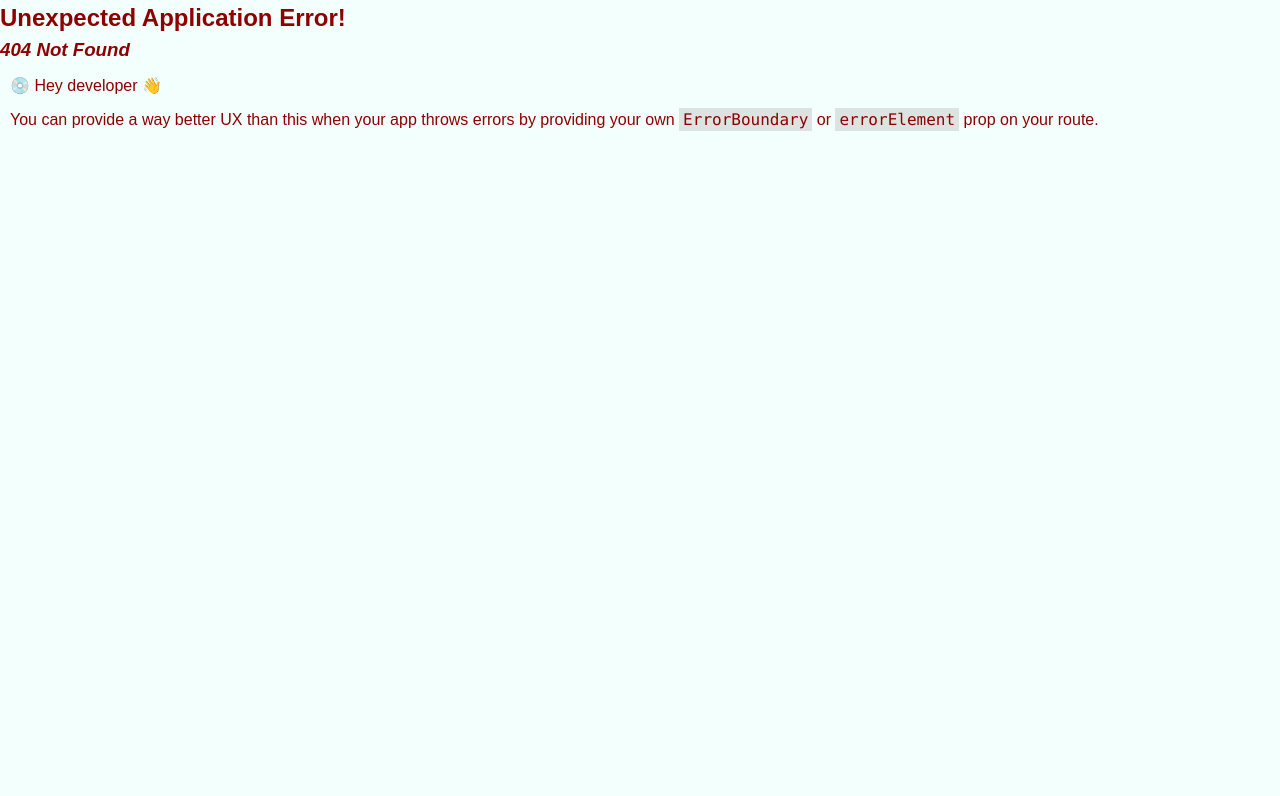
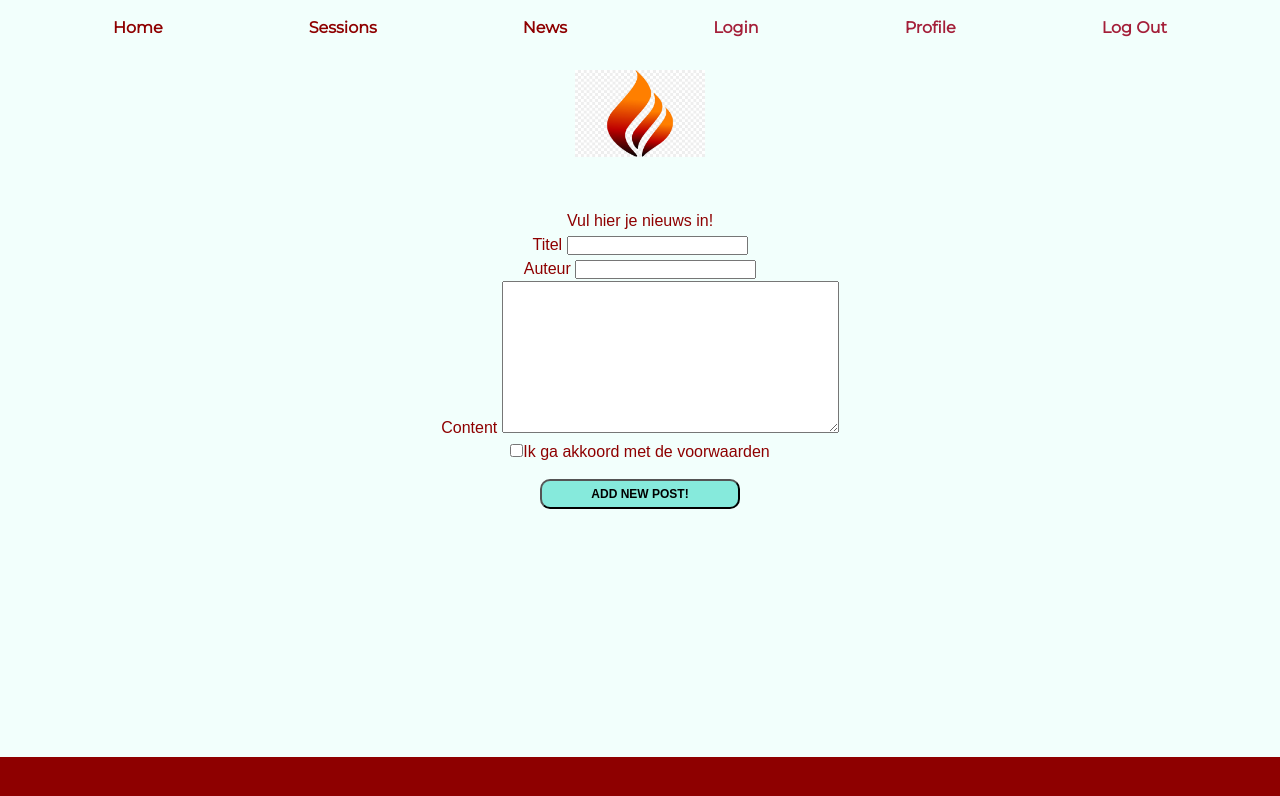
Before and after one commit to ayalena/kc-project, a React (Create React App) app: page /form in a window 1280 px wide. Before the commit this address had no page. Shown: the top 796 px of the page. Built offline with nearby package versions, Linux system fonts and the light colour scheme; a web font is replaced by a local one.

Commit message:
added news form page w basic styling, basic footer component

```diff
--- a/package.json
+++ b/package.json
@@ -9,8 +9,10 @@
     "axios": "^1.4.0",
     "react": "^18.2.0",
     "react-dom": "^18.2.0",
+    "react-hook-form": "^7.44.3",
     "react-router-dom": "^6.12.1",
     "react-scripts": "5.0.1",
+    "styled-components": "^6.0.0-rc.3",
     "vite": "^4.3.9",
     "web-vitals": "^2.1.4"
   },
--- a/src/components/Button/Button.css
+++ b/src/components/Button/Button.css
@@ -20,7 +20,7 @@
 }
 
 .session-button {
-    background-color: #86eadc;
+    background-color: #8e0000;
     margin: 15px;
     border-radius: 10px;
     font-size: 12px;
@@ -34,10 +34,55 @@
     height: 35px;
 }
 
+.news-button {
+    background-color: #8e0000;
+    margin: 15px;
+    border-radius: 10px;
+    font-size: 12px;
+    font-weight: bold;
+    width: 200px;
+    height: 30px;
+    color: white;
+    margin-left: 150px;
+}
+
+.news-button:hover {
+    width: 205px;
+    height: 35px;
+}
+
+.add-button {
+    background-color: #86eadc;
+    margin: 15px;
+    border-radius: 10px;
+    font-size: 12px;
+    font-weight: bold;
+    width: 200px;
+    height: 30px;
+    color: black;
+}
+
+.add-button:hover {
+    width: 205px;
+    height: 35px;
+}
+
 /*tablet*/
 @media screen and (min-width: 768px) {
 
     .round-button {
         margin-right: 0px;
     }
+    .news-button {
+        margin-left: 350px;
+    }
 }
+
+/*laptop*/
+@media screen and (min-width: 992px) {
+
+    .news-button {
+        margin-left: 600px;
+    }
+
+}
--- /dev/null
+++ b/src/components/Footer/Footer.css
@@ -0,0 +1,16 @@
+* {
+    margin: 0;
+    padding: 0;
+}
+
+.footer-container {
+    width: 100%;
+    /*display: flex;*/
+    /*justify-content: space-around;*/
+    /*align-items: flex-end;*/
+    height: 100px;
+    /* background: url(../../assets/header1.jpg); */
+    background-color: #8e0000;
+    background-size: cover;
+    margin-top: 233px;
+}
--- /dev/null
+++ b/src/components/Footer/Footer.js
@@ -0,0 +1,14 @@
+import React from "react";
+import './Footer.css';
+
+function Footer() {
+
+    return (
+        <>
+            <div className="footer-container">
+            </div>
+        </>
+    );
+}
+
+export default Footer;
--- a/src/index.js
+++ b/src/index.js
@@ -6,6 +6,7 @@ import reportWebVitals from './reportWebVitals';
 import { createBrowserRouter, RouterProvider } from 'react-router-dom';
 import Sessions from './pages/Sessions/Sessions';
 import News from './pages/News/News';
+import NewsItemForm from './pages/NewsItemForm/NewsItemForm';
 
 const router = createBrowserRouter([
   {
@@ -19,6 +20,10 @@ const router = createBrowserRouter([
   {
     path: "news",
     element: <News />,
+  },
+  {
+    path: "form",
+    element: <NewsItemForm />,
   }
 ]);
 
--- a/src/pages/Home/Home.js
+++ b/src/pages/Home/Home.js
@@ -3,6 +3,7 @@ import PageHeader from "../../components/PageHeader/PageHeader";
 import logo from '../../assets/mock-logo.jpg';
 import { Link, useNavigate  } from 'react-router-dom';
 import Button from '../../components/Button/Button';
+import Footer from '../../components/Footer/Footer';
 
 function Home() {
     const navigate = useNavigate ();
@@ -52,6 +53,7 @@ function Home() {
                     </Button>
                 </section>
             </div>
+            <Footer />
         </>
     );
 }
--- a/src/pages/News/News.js
+++ b/src/pages/News/News.js
@@ -4,6 +4,9 @@ import PageHeader from "../../components/PageHeader/PageHeader";
 import logo from "../../assets/mock-logo.jpg";
 import './News.css';
 import NavBar from "../../components/NavBar/NavBar";
+import Button from "../../components/Button/Button";
+import { useNavigate } from "react-router-dom";
+import Footer from "../../components/Footer/Footer";
 
 function News() {
     const [isMounted, setIsMounted] = useState(false);
@@ -11,6 +14,12 @@ function News() {
     // news
     const [newsInfo, setNewsInfo] = useState([]);
     const [currentNewsnInfo, setCurrentNewsInfo] = useState([])
+
+    const navigate = useNavigate ();
+
+    function handleClick() {
+        navigate("/form");
+    }
 
     // getting the news
     useEffect(() => {
@@ -53,6 +62,16 @@ function News() {
                     })}
                 </div>
             </div>
+
+            <Button
+                    className="news-button"
+                    type="button"
+                    onClick={handleClick}
+                    text="ADD NEW POST!"
+                >
+            </Button>
+
+            <Footer />
         </>
     );
 }
--- /dev/null
+++ b/src/pages/NewsItemForm/NewsItemForm.css
@@ -0,0 +1,11 @@
+.form-container{
+    display: flex;
+    flex-direction: column;
+    justify-content: center;
+    align-items: center;
+}
+
+
+.round-button {
+    margin-left: 475px;
+}
--- /dev/null
+++ b/src/pages/NewsItemForm/NewsItemForm.js
@@ -0,0 +1,111 @@
+import React from 'react';
+import './NewsItemForm.css';
+import { useForm } from 'react-hook-form';
+import NavBar from '../../components/NavBar/NavBar';
+import PageHeader from '../../components/PageHeader/PageHeader';
+import logo from '../../assets/mock-logo.jpg';
+import Footer from '../../components/Footer/Footer';
+import Button from '../../components/Button/Button';
+
+function NewsItemForm() {
+    const { register, handleSubmit, formState: { errors } } = useForm();
+
+    function onFormSubmit(data) {
+        console.log(data);
+    }
+
+    function handleClick() {
+        console.log('form submitted');
+    }
+
+    // console.log('ERRORS', errors);
+    return (
+        <>
+            <NavBar></NavBar>
+            <PageHeader icon={logo} />
+            <main>
+                <form onSubmit={handleSubmit(onFormSubmit)}>
+                    <div className="form-container">
+                        {/* <fieldset> */}
+                        <legend>Vul hier je nieuws in!</legend>
+
+                        <div>
+                            <label htmlFor="title"> Titel </label>
+                            <input
+                                type="text"
+                                id="title"
+                                {...register("title", {
+                                    required: {
+                                        value: true,
+                                        message: "Titel is verplicht",
+                                    },
+                                    minLength: {
+                                        value: 3,
+                                        message: "Titel moet minimaal drie karakters bevatten",
+                                    },
+                                })}
+                            />
+                            {errors.title && <p>{errors.title.message}</p>}
+                        </div>
+
+                        <div>
+                            <label htmlFor="author"> Auteur </label>
+                            <input
+                                type="text"
+                                id="author"
+                                {...register("author", {
+                                    required: {
+                                        value: true,
+                                        message: "Auteur is verplicht"
+                                    },
+                                })}
+                            />
+                            {errors.author && <p>{errors.author.message}</p>}
+                        </div>
+
+                        <div>
+                            <label htmlFor="content"> Content </label>
+                            <textarea
+                                type="text"
+                                id="content"
+                                rows={10}
+                                cols={40}
+                                {...register("content", {
+                                    required: {
+                                        value: true,
+                                        message: "Content is verplicht"
+                                    },
+                                })}
+                            />
+                            {errors.content && <p>{errors.content.message}</p>}
+                        </div>
+
+                        <div id="checkbox">
+                            <input
+                                type="checkbox"
+                                id="terms-and-conditions"
+                                {...register("terms-and-conditions")}
+                            />
+                            Ik ga akkoord met de voorwaarden
+                        </div>
+
+                        <div>
+                            <Button
+                                className="add-button"
+                                type="button"
+                                onClick={handleClick}
+                                text="ADD NEW POST!"
+                            >
+                            </Button>
+                        </div>
+
+                        {/* </fieldset> */}
+                    </div>
+                </form>
+            </main>
+            <Footer />
+        </>
+    );
+}
+
+export default NewsItemForm;
--- a/src/pages/Sessions/Sessions.css
+++ b/src/pages/Sessions/Sessions.css
@@ -1,4 +1,4 @@
-.sessions-container {
+.sessions-container, .children-container {
     width: 90%;
     margin: 60px auto;
     text-align: center;
--- a/src/pages/Sessions/Sessions.js
+++ b/src/pages/Sessions/Sessions.js
@@ -5,6 +5,7 @@ import logo from "../../assets/mock-logo.jpg";
 import './Sessions.css';
 import NavBar from "../../components/NavBar/NavBar";
 import Button from "../../components/Button/Button";
+import Footer from "../../components/Footer/Footer";
 
 function Sessions() {
     const [isMounted, setIsMounted] = useState(false);
@@ -64,7 +65,7 @@ function Sessions() {
             <NavBar></NavBar>
             <PageHeader icon={logo} />
             <div className="sessions-container">
-                <p>Sessions</p>
+                <h3>Sessions</h3>
                 <div>
                     {sessionInfo.map(sessionId => {
                         return <p
@@ -95,21 +96,21 @@ function Sessions() {
 
 
             <div className="children-container">
-                <p>Children</p>
+                <h3>Children</h3>
                 <div>
                     {childInfo.map(childId => {
                         return <p
                             key={childId.id}
                             value={childId.id}
                         >
-                            {childId.name} -
+                            <p>{childId.name} </p>
                             <img src={childId.avatar}></img>
 
                         </p>
                     })}
                 </div>
             </div>
-
+            <Footer />
         </>
     );
 }
```
Also changed, not shown: 2 other files (tests, documents, lock files or other folders).
